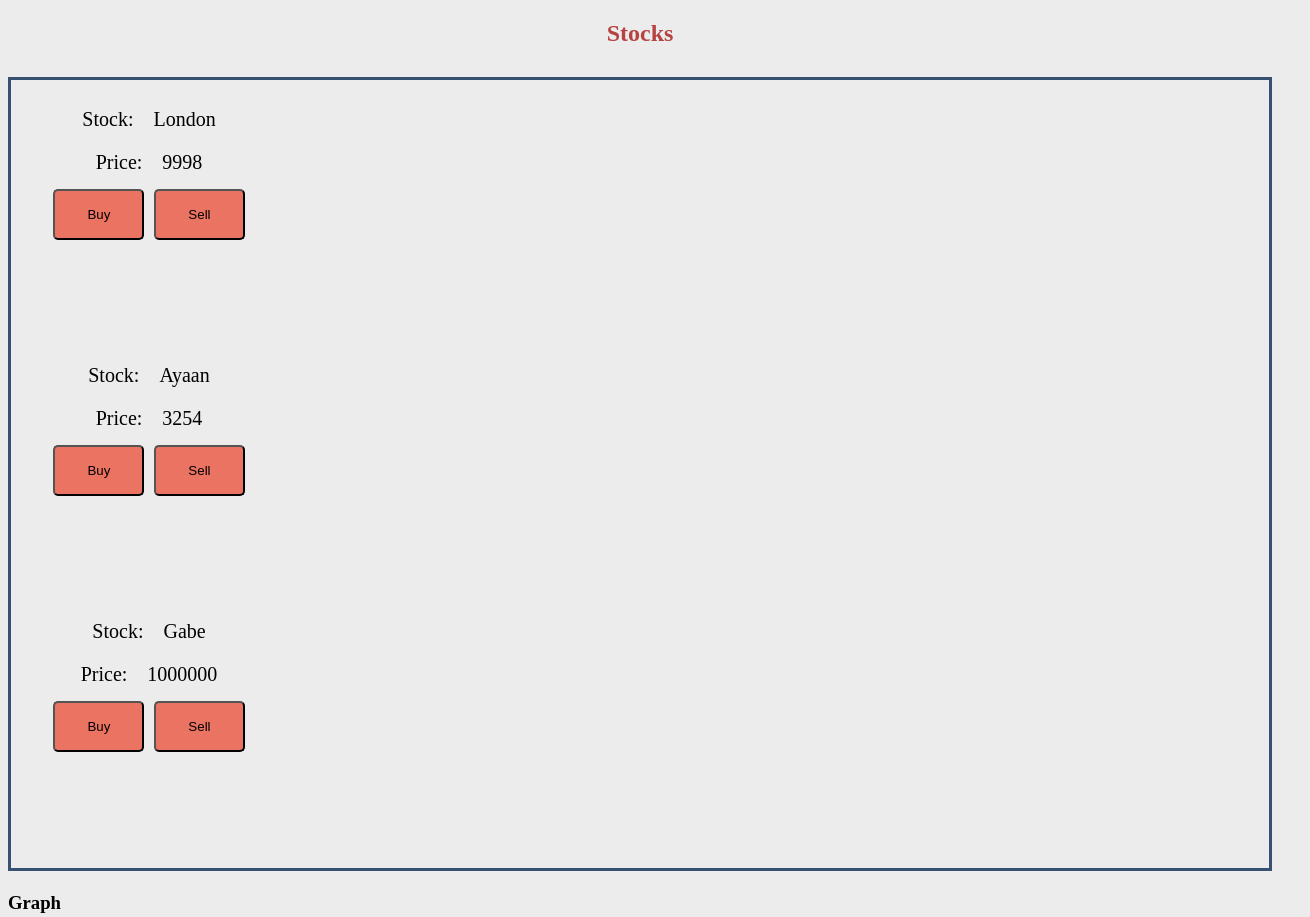
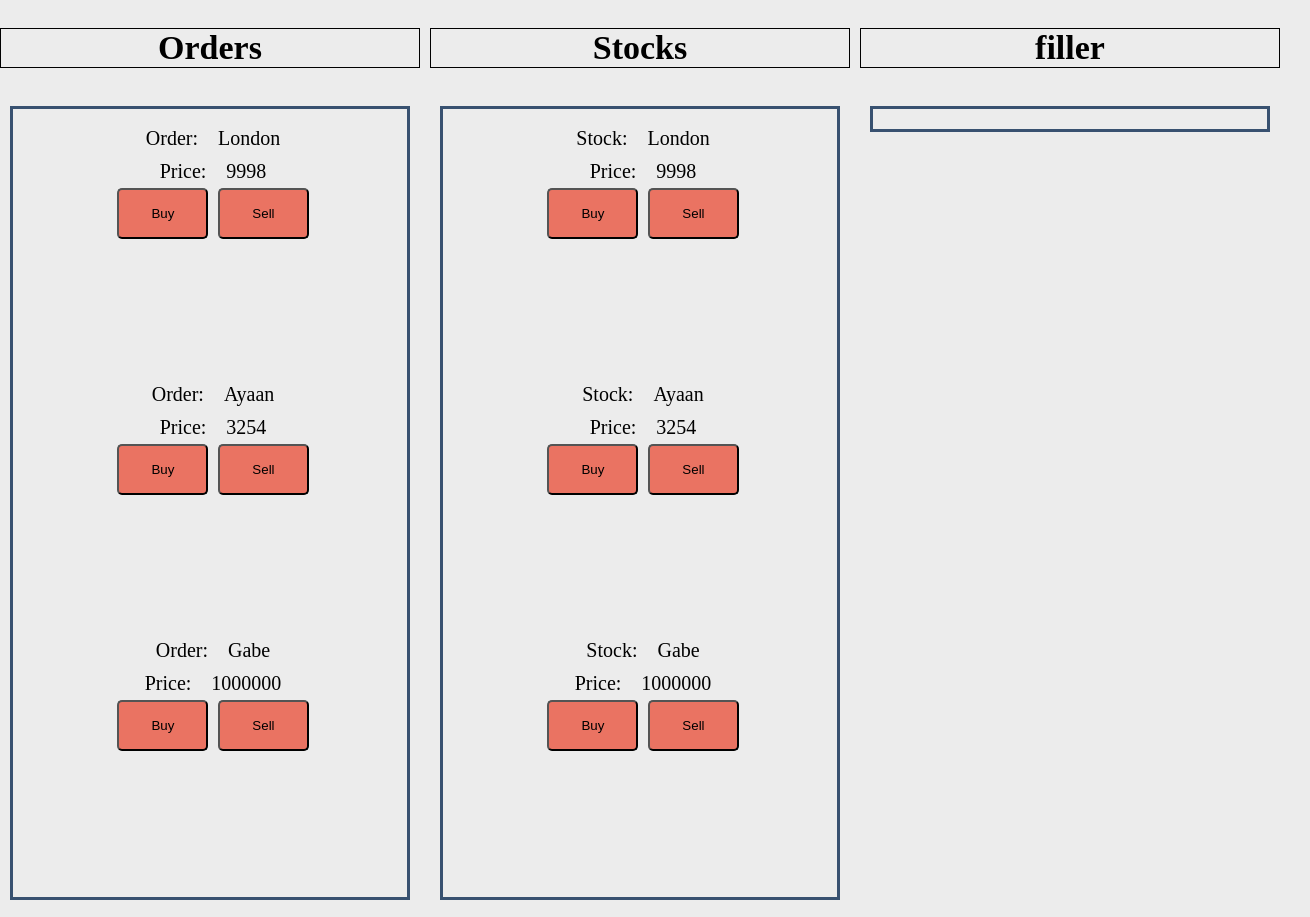
Before and after one commit to gholmann16/stocks-manual, a plain HTML site: page index.html in a window 1280 px wide. Shown: the top 917 px of the page, 1310 px wide, since content can reach past the window. Drawn offline with nearby package versions, Linux system fonts and the light colour scheme.

Commit message:
prelim layout

```diff
--- a/index.html
+++ b/index.html
@@ -8,36 +8,82 @@
     <script src="https://cdn.jsdelivr.net/npm/chart.js"></script>
   </head>
   <body>
-    <h2>Stocks</h2>
-    <div class="inner" id="main">
-    <!-- <div class="vertical" id="positions"></div>
-     <div class="box">
-        <p>test</p> -->
-      <div class="container" id="stocks"></div>
+    <div class = inner >
+      <h2 id = title1> Orders</h2>
+      <h2 id = title2> Stocks</h2>
+      <h2 id = title3> filler </h2>
     </div>
-      <div class="vertical" id ="orders">
+    </div>
+    <div class = "container">
+    <div class="outer" id="ordersContainer">
+      <div class = "vertical" id = "veritcal">
+        <div class="column" id="orders">
           <template id="order">
               <div class="box">
                   <div class="inner">
-              <p>Stock: </p>
-              <p id="stock"></p>
-            </div>
-             <div class ="inner">
-              <p>Price: </p>
-              <p id="price"></p>
+                      <p>Order: </p>
+                      <p class="order"></p>
                   </div>
                   <div class="inner">
-              <button class = "buyButton">Buy</button>
-              <button class = "sellButton">Sell</button>
+                      <p>Price: </p>
+                      <p class="price"></p>
+                  </div>
+                  <div class="inner">
+                      <button class="buyButton">Buy</button>
+                      <button class="sellButton">Sell</button>
                   </div>
               </div>
           </template>
       </div>
       </div>
+    </div>
+     <div class="outer" id="stocksContainer">
+          <div class="vertical" id="vertical">
+            <div class ="column" id = "stocks">
+            <template id="stock">
+                <div class="box">
+                    <div class="inner">
+                        <p>Stock: </p>
+                        <p class="stock"></p>
+                    </div>
+                    <div class="inner">
+                        <p>Price: </p>
+                        <p class="price"></p>
+                    </div>
+                    <div class="inner">
+                        <button class="buyButton">Buy</button>
+                        <button class="sellButton">Sell</button>
+                      </div>
+                    </div>
+            </template>
+        </div>
+     </div>
+     </div>
+     <div class="outer" id="ordersContainer">
+      <div class = "vertical" id = "veritcal">
+        <div class="column" id="orders">
+          <template id="order">
+              <div class="box">
+                  <div class="inner">
+                      <p>Order: </p>
+                      <p class="order"></p>
+                  </div>
+                  <div class="inner">
+                      <p>Price: </p>
+                      <p class="price"></p>
+                  </div>
+                  <div class="inner">
+                      <button class="buyButton">Buy</button>
+                      <button class="sellButton">Sell</button>
+                  </div>
+              </div>
+          </template>
+      </div>
+      </div>
+    </div>
+    </div>
 
-    <h4></h4>
-
-    <h3>Graph</h3>
+    <h2>Graph</h2>
     <div class="inner" id="main">
       <div id="graphWrapper">
         <canvas id="stockGraph"></canvas>
--- a/script.js
+++ b/script.js
@@ -1,25 +1,44 @@
-function createOrders() {
-    let orders = new Array();
-    orders[0] = {id: 3, creator: "Jai", stock: "London", date: "09/16/2025", cents: 9998, kind: "Buy"}
-    orders[1] = {id: 4, creator: "Bibi", stock: "Ayaan", date: "09/16/2025", cents: 3254, kind: "Sell"}
-    orders[2] = {id: 5, creator: "Josh", stock: "Gabe", date: "09/18/2025", cents: 1000000, kind: "Sell"}
+function createStocks() {
+    let stocks = new Array();
+    stocks[0] = {id: 3, creator: "Jai", stock: "London", date: "09/16/2025", cents: 9998, kind: "Buy"}
+    stocks[1] = {id: 4, creator: "Bibi", stock: "Ayaan", date: "09/16/2025", cents: 3254, kind: "Sell"}
+    stocks[2] = {id: 5, creator: "Josh", stock: "Gabe", date: "09/18/2025", cents: 1000000, kind: "Sell"}
 
-    let parent = document.getElementById("orders");
-    let template = document.getElementById("order");
-    for (const order of orders) {
+    let parent = document.getElementById("stocks");
+    let template = document.getElementById("stock");
+    for (const stockObj of stocks) {
         let clone = template.content.cloneNode(true);
-        let price = clone.getElementById("price");
-        price.textContent = order.cents;
-        let stock = clone.getElementById("stock");
-        stock.textContent = order.stock;
+        let price = clone.querySelector(".price");
+        price.textContent = stockObj.cents;
+        let stockName = clone.querySelector(".stock");
+        stockName.textContent = stockObj.stock;
         parent.appendChild(clone);
     }
 }
 
+createStocks();
+
+function createOrders() {
+    let orders = new Array();
+    orders[0] = {id: 6, creator: "Jai", order: "London", date: "09/16/2025", cents: 9998, kind: "Buy"}
+    orders[1] = {id: 7, creator: "Bibi", order: "Ayaan", date: "09/16/2025", cents: 3254, kind: "Sell"}
+    orders[2] = {id: 8, creator: "Josh", order: "Gabe", date: "09/18/2025", cents: 1000000, kind: "Sell"}
+
+    let parent = document.getElementById("orders");
+    let template = document.getElementById("order");
+    for (const orderObj of orders) {
+        let clone = template.content.cloneNode(true);
+        let price = clone.querySelector(".price");
+        price.textContent = orderObj.cents;
+        let orderName = clone.querySelector(".order");
+        orderName.textContent = orderObj.order;
+        parent.appendChild(clone);
+    }
+}
 createOrders();
 
-const buyButtons = document.querySelectorAll(".buyButton")
-     buyButtons.forEach(button => {
+const buyButtons = document.querySelectorAll(".buyButton");
+    buyButtons.forEach(button => {
     button.addEventListener("click", function() {
         alert("Button Clicked");
      });
--- a/styles.css
+++ b/styles.css
@@ -10,33 +10,46 @@
 .container {
     background-color: var(--primary);
     display: flex;
-    flex-direction: row;
-    flex-wrap: wrap;
-    justify-content: center;
+    justify-content: space-between;
     gap: 10px;
-}
+   }
 
 .vertical {
+    display: flex;
     background-color: var(--primary);
-    flex-wrap: wrap;
-    justify-content: center;
+    flex-direction: column;
+    justify-content: space-evenly;
     gap: 10px;
     border: 3px solid var(--secondary);
-    padding: 10px;
-}
+  }
 
 .box {
     border: 3px solid var(--primary);
     height: 250px;
-    width: 250px;
+    width: 100%;
 }
 
 .inner {
     display: flex;
     flex-direction: row;
+    margin: 0px;
+    justify-content: center;
+    gap: 10px;
+    padding: 0px;
+}
+
+.outer{
+    display: inline-block;
+    flex-direction: column;
+    margin: 10px;
+    justify-content: space-evenly;
+    width: 50%;
+}
+.column {
+    display: flex;
+    flex-direction: column;
     margin: 10px;
     justify-content: center;
-    gap: 10px;
 }
 
 p {
@@ -44,9 +57,17 @@ p {
     margin: 5px;
 }
 
+
+
 h2 {
-    text-align: center;
-    color: var(--off-accent)
+    display: flex;
+    flex-direction: row;
+    justify-content: center;
+    width: 100%;
+    font-size: 34px;
+    border: 1px solid black;
+    padding: 0 14px;
+
 }
 
 button {
@@ -58,12 +79,14 @@ button {
 
 body {
     background-color: var(--primary);
+    margin: 0;
+    padding: 0;
 }
 
 #stockGraph {
     width: 100%;
     height: 700px;
     max-height: 1000px;
-    margin: 0 auto;
+    margin: 20px auto;
     display: block;
   }
```
Lines whose indentation alone changed are shown as unchanged.
